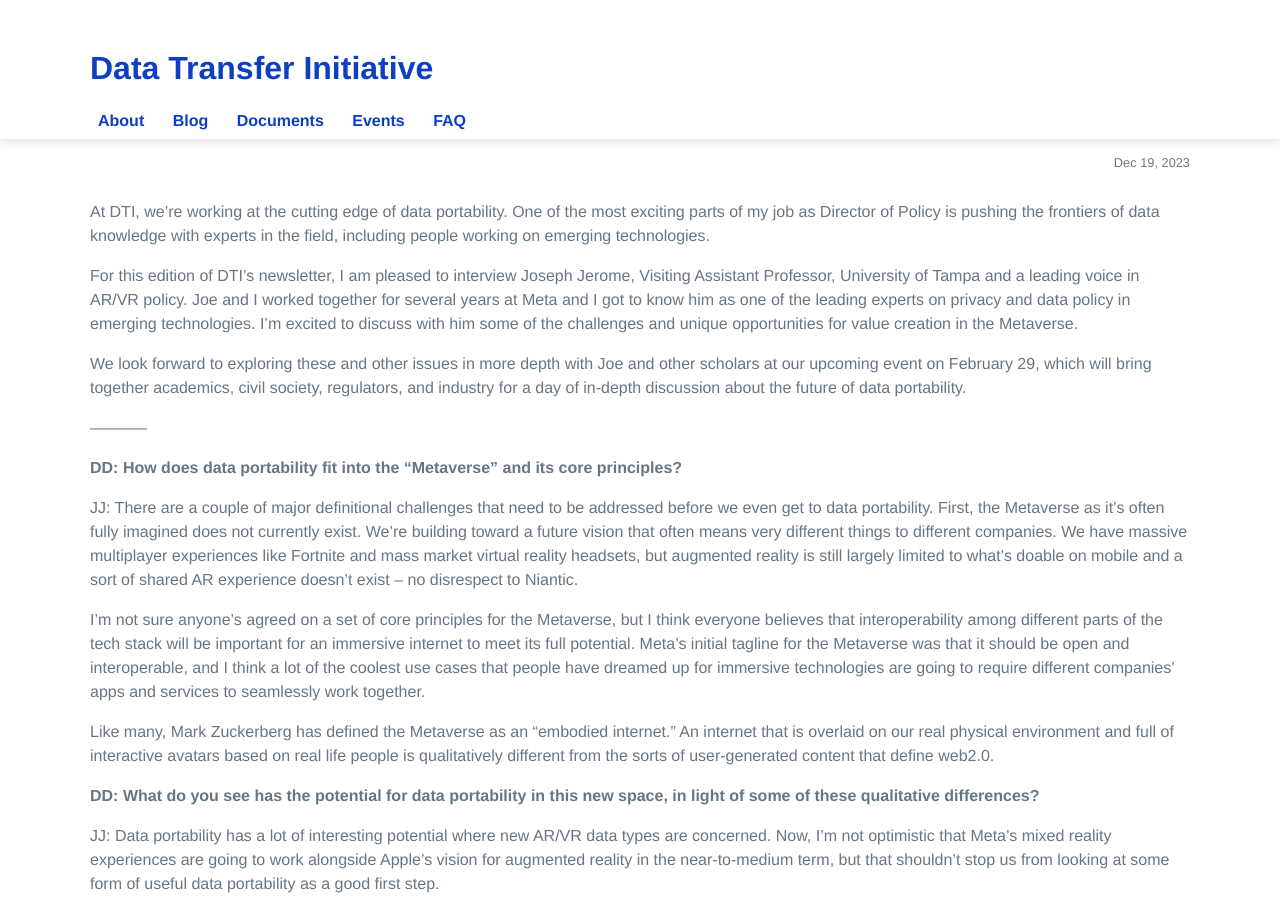
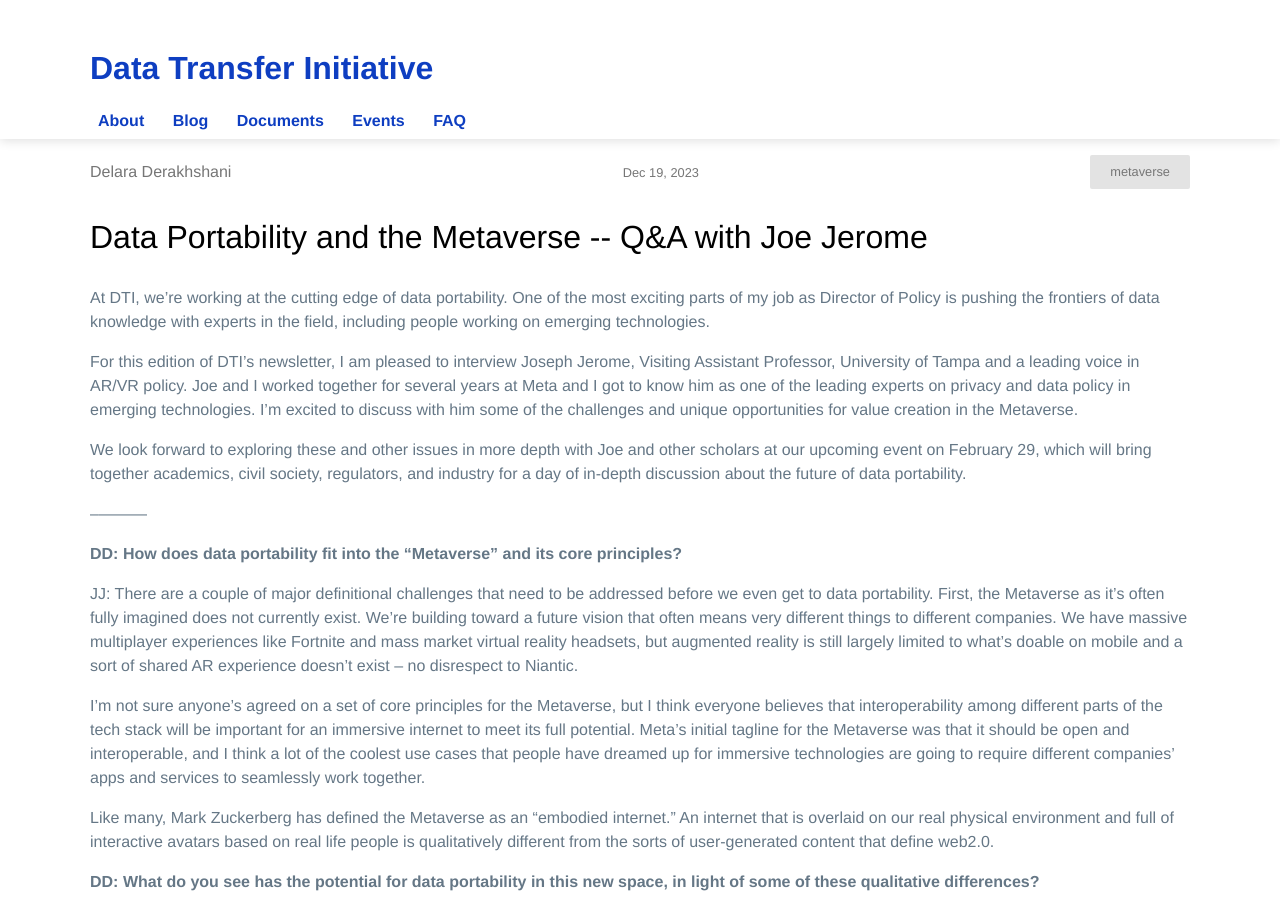
Before and after one commit to dtinit/dtinit.github.io, a Jekyll site: the page built from _posts/2023-12-19-portability-metaverse.md, in a window 1280 px wide and 900 px high. Built offline with Jekyll 4.4.1, drawn with Linux system fonts in a browser that asks for light colours; our own code applies the rules of GitHub Pages for plain Markdown files.

Commit message:
Update 2023-12-19-portability-metaverse.md

```diff
--- a/_posts/2023-12-19-portability-metaverse.md
+++ b/_posts/2023-12-19-portability-metaverse.md
@@ -1,5 +1,5 @@
 ---
-title: Data Portability and the Metaverse: Q&A with Joe Jerome
+title: Data Portability and the Metaverse -- Q&A with Joe Jerome
 tags: metaverse
 author: Delara Derakhshani
 excerpt: "DTI's Director of Policy Delara interviews Joe Jerome in advance of DTI's future event showcasing Joe and other scholars writing on portability."
```
